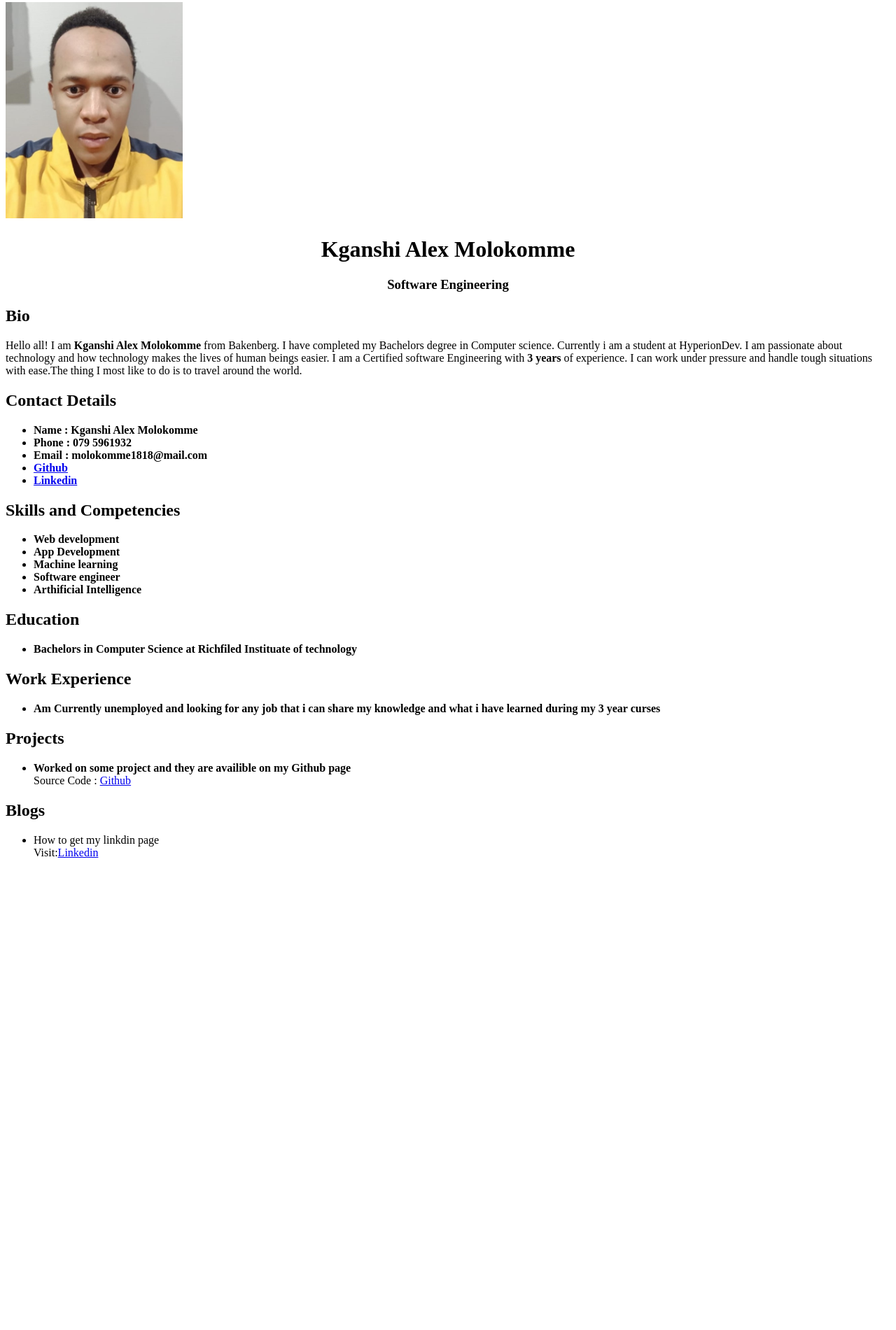
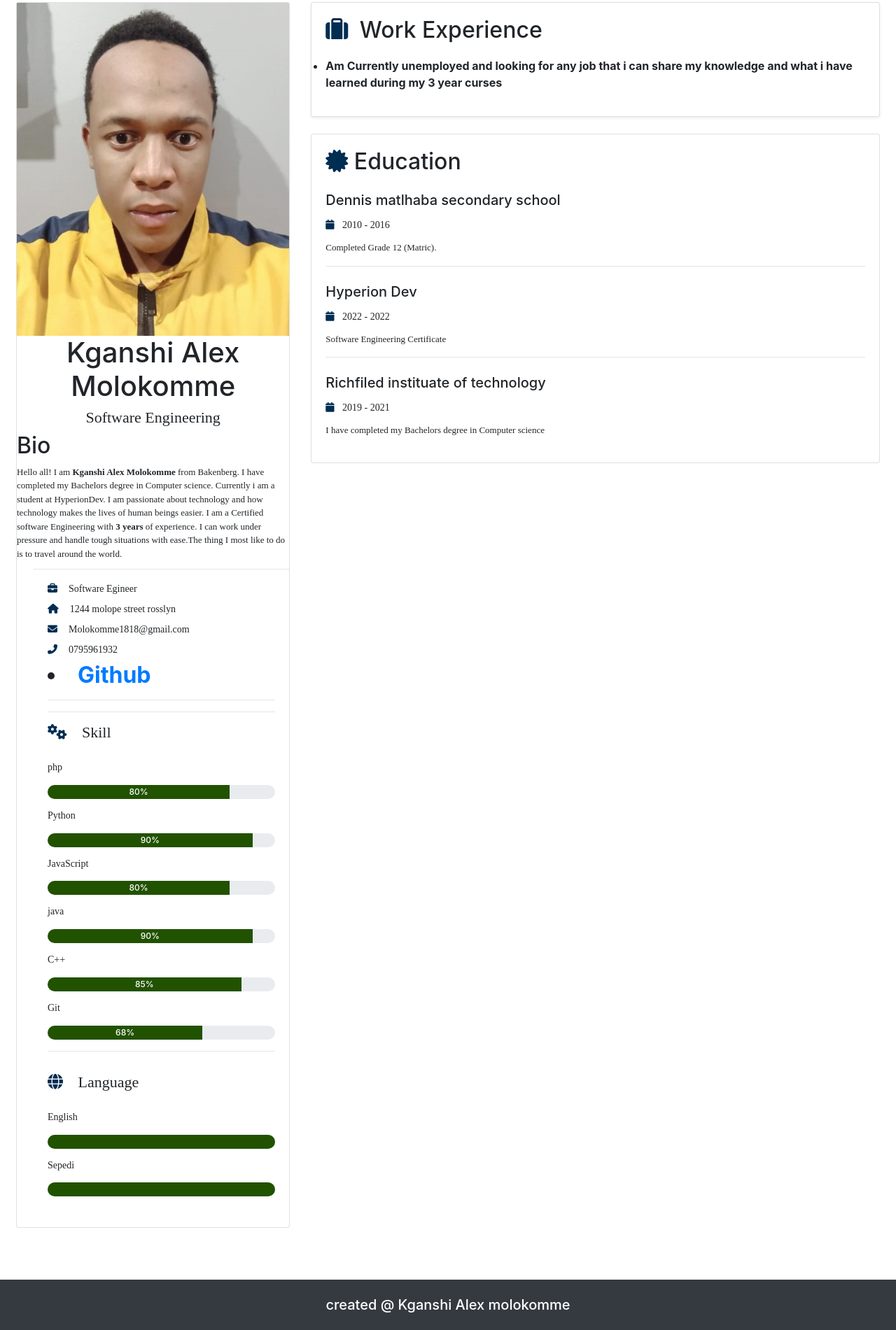
Before and after one commit to molokomme234/Alex_molokomme, a plain HTML site: page index.html in a window 1280 px wide. Shown: the part 5-1906 px from the top of the page at 70% size. Before the commit the page ends 1249 px from the top, so only its background shows below. Drawn offline with nearby package versions, Linux system fonts and the light colour scheme.

Commit message:
first commit

```diff
--- a/index.html
+++ b/index.html
@@ -1,87 +1,167 @@
-<!DOCTYPE html> <html>
+<!DOCTYPE html>
+<html lang="en">
 
+<head>
+  <meta charset="UTF-8">
+  <meta name="viewport" content="width=device-width, initial-scale=1.0">
+  <link rel="stylesheet" href="css/bootstrap.min.css">
+  <script src="https://kit.fontawesome.com/a076d05399.js"></script>
+  <title>Molokomme Alex's Cv</title>
+  <style>
+    * {
+      margin: 0;
+      padding: 0;
+    }
+
+
+    h6 {
+      font-family: ABeeZee;
+      font-size: 14px;
+    }
+
+    p {
+      font-family: Cabin;
+      font-size: 13px;
+    }
+
+    h3 {
+      font-family: Baloo;
+      font-size: 22px;
+    }
+
+    .fas {
+      color: rgb(0, 45, 82);
+
+    }
+
+    .progress-bar {
+      background: rgb(33, 82, 0);
+    }
+
+    .img {
+      width: 100%;
+      background: rgb(0, 0, 0);
+      display: flex;
+      justify-items: center;
+    }
+
+
+
+    .footer {
+      position: relative;
+      bottom: -50px;
+      left: 0;
+    }
   </style>
 </head>
+
+<body>
+
   <div class="Homepage ">
     <div class="row mx-2 my-2">
       <div class="col-lg-4 col-md-4 col-12">
         <div class="card  ">
           <div class="img ">
-            <img class="m-auto  " src="Alex.jpg" width="20%">
+            <img class="m-auto  " src="Alex.jpg" width="100%">
           </div>
-
-	<body>
 		 <h1 align="center">Kganshi Alex Molokomme</h1>
 	<h3 align="center">Software Engineering</h3>
 	<div>             <h2>Bio</h2>
-	<p> <!-- This is my bio below -->
-	Hello all! I am <b>Kganshi Alex Molokomme</b> from Bakenberg. I have completed my Bachelors degree in
+	<p>  Hello all! I am <b>Kganshi Alex Molokomme</b> from Bakenberg. I have completed my Bachelors degree in
 	Computer science. Currently i am a student at HyperionDev.
 	I am passionate about technology and how technology makes the lives of human beings easier.
 	I am a Certified software Engineering with <b>3 years</b> of experience.
 	I can work under pressure and handle tough situations with ease.The thing I most like to do is to travel around the world.
 	</p>
     </div>
-	<div>
-	<h2>Contact Details</h2>
-	<p><!-- This is my contact information -->
+
+          <h2 class="ml-4"Kgashi Alex Molokomme</h2>
+          <hr class="mt-n1">
+          <div class="card-body mt-n3">
+            <h6><i class='fas fa-briefcase  mr-3'></i>Software Egineer</h6>
+            <h6><i class='fas fa-home mt-1 mr-3'></i>1244 molope street rosslyn</h6>
+            <h6><i class='fas fa-envelope mt-1 mr-3'></i>Molokomme1818@gmail.com</h6>
+            <h6><i class="fas fa-phone-alt mt-1 mr-3"></i>0795961932</h6>
+            <li><b><a href="https://github.com/molokomme234/molokomme234">Github</a></b></li>
+            <hr>
+            <hr>
+            <h3><i class="fas fa-cogs mr-3 mb-4"></i> Skill</h3>
+            <h6>php</h6>
+            <div class="progress rounded-pill my-3" style="height: 20px;">
+              <div class="progress-bar" style=" height: 100%; width: 80%;">80%</div>
+            </div>
+            <h6>Python</h6>
+            <div class="progress rounded-pill my-3" style="height: 20px;">
+              <div class="progress-bar" style=" height: 100%; width: 90%;">90%</div>
+            </div>
+            <h6>JavaScript</h6>
+            <div class="progress rounded-pill my-3" style="height: 20px;">
+              <div class="progress-bar" style=" height: 100%; width: 80%;">80%</div>
+            </div>
+            <h6>java</h6>
+            <div class="progress rounded-pill my-3" style="height: 20px;">
+              <div class="progress-bar" style=" height: 100%; width: 90%;">90%</div>
+            </div>
+            <h6>C++</h6>
+            <div class="progress rounded-pill my-3" style="height: 20px;">
+              <div class="progress-bar" style=" height: 100%; width: 85%;">85%</div>
+            </div>
+            <h6>Git</h6>
+            <div class="progress rounded-pill my-3" style="height: 20px;">
+              <div class="progress-bar" style=" height: 100%; width: 68%;">68%</div>
+            </div>
+            <hr>
+            <h3><i class="fas fa-globe  mr-3 mt-3 mb-4"></i> Language</h3>
+            <h6>English</h6>
+            <div class="progress rounded-pill my-3" style="height: 20px;">
+              <div class="progress-bar" style=" height: 100%; width: 100%;"></div>
+            </div>
+            <h6>Sepedi</h6>
+            <div class="progress rounded-pill my-3" style="height: 20px;">
+              <div class="progress-bar" style=" height: 100%; width: 100%;"></div>
+            </div>
+
+          </div>
+        </div>
+      </div>
+      <div class="col-lg-8 col-md-8 col-12">
+        <div class="card shadow-sm">
+          <div class="card-body">
+            <h2><i class="fas fa-suitcase mb-2 mr-2"></i> Work Experience</h2>
+			 <p>
 	<ul>
-	<li><b>Name : Kganshi Alex Molokomme</b></li>
-	<li><b>Phone : 079 5961932</b></li>
-	<li><b>Email : molokomme1818@mail.com</b></li>
-	<li><b><a href="https://github.com/molokomme234">Github</a></b></li>
-	<li><b><a href="https://www.linkedin.com/in/kganshi-alex-molokomme-9531501a7">Linkedin</a></b></li>
-	</ul>
-    </p>
-    </div>
-	<div>
-	<h2>Skills and Competencies</h2>
-	<p><!-- this is the skills i have -->
-	<ul>
-	<li><b>Web development</b></li>
-	<li><b>App Development</b></li>
-	<li><b>Machine learning</b></li>
-	<li><b>Software engineer</b></li>
-	<li><b>Arthificial Intelligence</b></li>
-	</ul>
-	</p>
-	</div>
-	<div>
-	<h2>Education</h2>
-	<p><!-- my educational background and where i got my BSC -->
-	<ul>
-	<li><b>Bachelors in Computer Science at Richfiled Instituate of technology</b></li>
-	</ul>
-	</p>
-    </div>
-	<div>
-	<h2>Work Experience</h2>
-	<p><!-- I write my work experience  -->
-	<ul>                  <li><b>Am Currently unemployed and looking for any job that i can
+	<li><b>Am Currently unemployed and looking for any job that i can
             share my knowledge and what i have learned during my 3 year curses
     </b></li>
 	</ul>
-	</p>
           </div>
-	<div>
-	<h2>Projects</h2>
-	<p><!-- my github link where you can see all the work i did -->
-	<ul>
-	<li><b>Worked on some project and they are availible on my Github page</b>
-	<br/>                      Source Code : <a href="https://github.com/molokomme234">Github</a>
-	</li>
-	</ul>
-	</p>
+
         </div>
-	<div>
-	<h2>Blogs</h2>
-	<p><!-- my linkdin page  -->
-	<ul>
-	<li>How to get my linkdin page
-	<br/>                      Visit:<a href="https://www.linkedin.com/in/kganshi-alex-molokomme-9531501a7">Linkedin</a>
-	</li>
-    </ul>
-	</p>
+        <div class="card mt-4">
+          <div class="card-body">
+            <h2 class=" mb-2"><i class="fas fa-certificate"></i> Education</h2>
+            <h5 class="mt-4">Dennis matlhaba secondary school</h5>
+            <h6><i class="fas fa-calendar my-2 mr-2"></i> 2010 - 2016</h6>
+            <p>Completed Grade 12 (Matric).</p>
+            <hr>
+            <h5 class="mt-4">Hyperion Dev</h5>
+            <h6><i class="fas fa-calendar my-2 mr-2"></i> 2022 - 2022</h6>
+            <p>Software Engineering Certificate</p>
+            <hr>
+            <h5 class="mt-4">Richfiled instituate of technology</h5>
+            <h6><i class="fas fa-calendar my-2 mr-2"></i> 2019 - 2021</h6>
+            <p> I have completed my Bachelors degree in
+	            Computer science</p>
+          </div>
+        </div>
+      </div>
+    </div>
+  </div>
+
+
+  <div class=" footer bg-dark mt-4 ">
+    <h5 class="py-4 text-white text-center">created @ Kganshi Alex molokomme</h5>
   </div>
 </body>
+
 </html>
```
Also changed, not shown: update.html (deleted, +0 -167 lines). Lines whose indentation alone changed are shown as unchanged.
